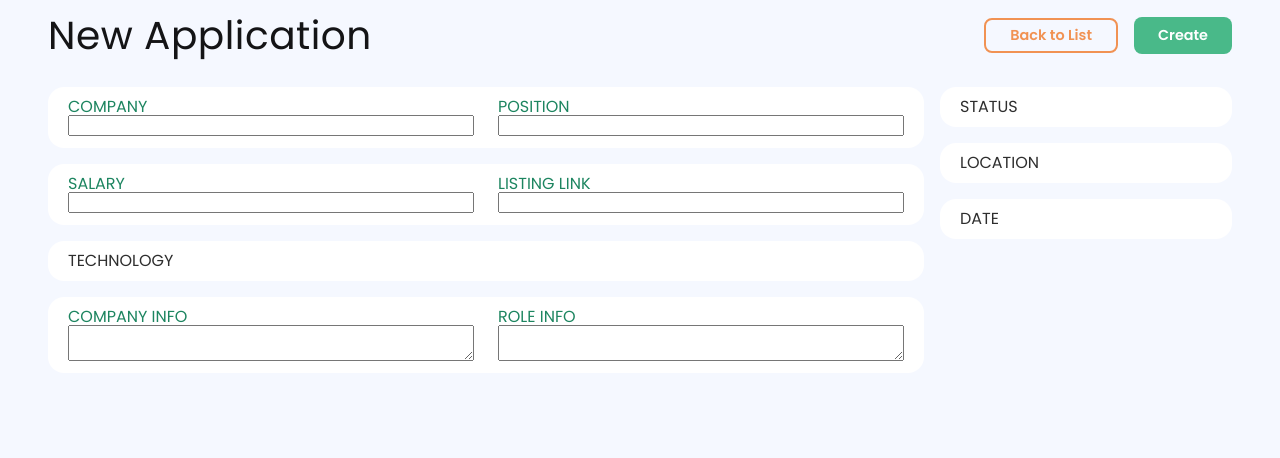
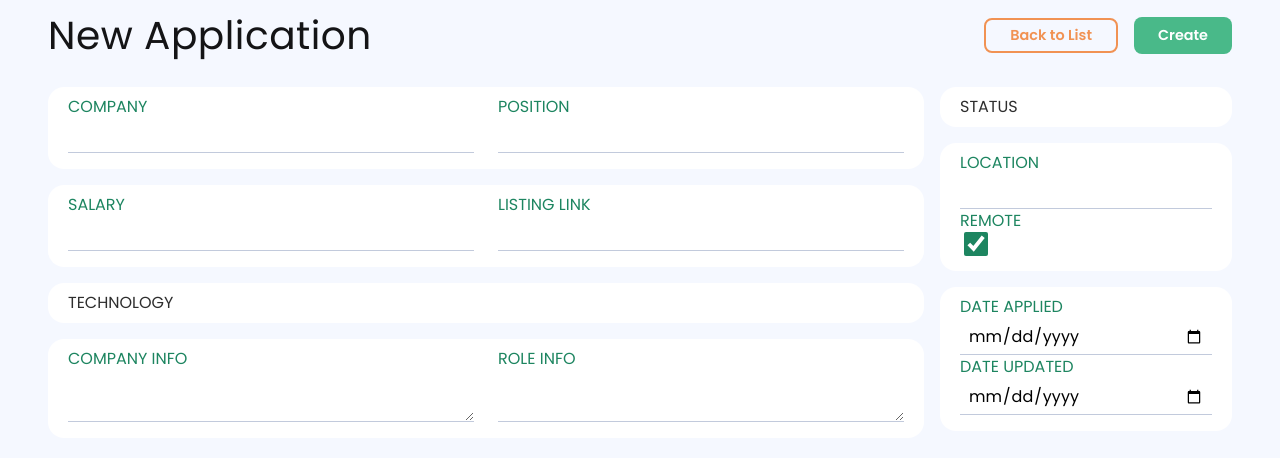
Before and after one commit to RUnroe/job-tracker, a React (Vite) app in the folder frontend/: page /application/new in a window 1280 px wide. Shown: the top 458 px of the page. Built offline with nearby package versions, Linux system fonts and the light colour scheme.

Commit message:
Build out most input fields on application page and style

```diff
--- a/frontend/src/components/Input.tsx
+++ b/frontend/src/components/Input.tsx
@@ -24,7 +24,7 @@ const Input = ({title, fieldType, fieldKey, fieldValue, fieldChecked, fieldUpdat
       case InputFieldType.Checkbox:
         return <input id={fieldKey} type="checkbox" checked={fieldChecked} onChange={(event) => fieldUpdateHandler && fieldUpdateHandler(fieldKey, event.target.checked)}/>;
       case InputFieldType.Calendar:
-        return <input id={fieldKey} type="calendar" value={fieldValue} onChange={(event) => fieldUpdateHandler && fieldUpdateHandler(fieldKey, event.target.value)}/>;
+        return <input id={fieldKey} type="date" value={fieldValue} onChange={(event) => fieldUpdateHandler && fieldUpdateHandler(fieldKey, event.target.value)}/>;
     }
   }
 
--- a/frontend/src/pages/ApplicationSingle.tsx
+++ b/frontend/src/pages/ApplicationSingle.tsx
@@ -115,8 +115,38 @@ const ApplicationList = ({ isNew }: Props) => {
           <div className="right flex column gap-1">
             <Card>STATUS</Card>
 
-            <Card>LOCATION</Card>
-            <Card>DATE</Card>
+            <Card>
+              <Input
+                title="Location"
+                fieldKey="location"
+                fieldType={InputFieldType.Text}
+                fieldValue={application.location}
+                fieldUpdateHandler={fieldUpdateHandler}
+              />
+              <Input
+                title="Remote"
+                fieldKey="isRemote"
+                fieldType={InputFieldType.Checkbox}
+                fieldChecked={application.isRemote}
+                fieldUpdateHandler={fieldUpdateHandler}
+              />
+              </Card>
+            <Card>
+              <Input
+                title="Date Applied"
+                fieldKey="dateApplied"
+                fieldType={InputFieldType.Calendar}
+                fieldValue={application.dateApplied}
+                fieldUpdateHandler={fieldUpdateHandler}
+              />
+              <Input
+                title="Date Updated"
+                fieldKey="dateUpdated"
+                fieldType={InputFieldType.Calendar}
+                fieldValue={application.dateUpdated}
+                fieldUpdateHandler={fieldUpdateHandler}
+              />
+            </Card>
           </div>
         </section>
       </section>
--- a/frontend/src/styles/components/_form.scss
+++ b/frontend/src/styles/components/_form.scss
@@ -3,9 +3,84 @@
   flex-direction: column;
   width: 100%;
   box-sizing: border-box;
+}
 
-  input, textarea {
-    width: 100%;
-    box-sizing: border-box;
+
+input, textarea {
+  width: 100%;
+  box-sizing: border-box;
+  font-family: 'Poppins', sans-serif;
+  font-size: 1rem;
+  accent-color: var(--color-primary-dark);
+}
+
+textarea {
+  resize: vertical;
+  font-size: 0.9rem;
+}
+
+input:not([type='checkbox']), textarea {
+  // border: 1px solid var(--color-tertiary-light);
+  border: none;
+  border-bottom: 1px solid var(--color-border);
+  padding: 0.25rem 0.5rem;
+  outline:none;
+  margin: 0.25rem 0;
+  transition: 0.15s ease border-color;
+
+  &:active, &:focus {
+    border-color: var(--color-primary-medium);
   }
 }
+input[type=checkbox] {
+  width:  1.5rem;
+  height: 1.5rem;
+}
+
+/**************************
+        Buttons
+**************************/
+
+.btn {
+  font-family: "Poppins", sans-serif;
+  font-size: 0.9rem;
+  font-weight: 600;
+  padding: 0.5rem 1.5rem;
+  border-radius: 6px;
+  text-decoration: none;
+  // margin: 1rem;
+  transition: background-color 0.2s ease, color 0.2s ease;
+  background-color: var(--color-text-body);
+  color: var(--color-btn-primary-text);
+
+  border-radius: var(--border-radius-button);
+  border: none;
+
+
+  &.primary {
+      color: var(--color-btn-primary-text);
+      background-color: var(--color-btn-primary-background);
+
+      &:hover {
+          background-color: var(--color-btn-primary-bg-hover);
+      }
+  }
+
+
+
+  &.secondary {
+      background-color: transparent;
+      color: var(--color-btn-outline);
+      border: 2px solid var(--color-btn-outline);
+
+      &:hover {
+          background-color: var(--color-btn-outline);
+          color: var(--color-bg-secondary);
+      }
+  }
+
+  &:not(:disabled) {
+    cursor: pointer;
+  }
+
+}
--- a/frontend/src/styles/components/_general.scss
+++ b/frontend/src/styles/components/_general.scss
@@ -93,53 +93,7 @@ a, a:visited {
 
 
 
-/**************************
-        Buttons
-**************************/
 
-.btn {
-  font-family: "Poppins", sans-serif;
-  font-size: 0.9rem;
-  font-weight: 600;
-  padding: 0.5rem 1.5rem;
-  border-radius: 6px;
-  text-decoration: none;
-  // margin: 1rem;
-  transition: background-color 0.2s ease, color 0.2s ease;
-  background-color: var(--color-text-body);
-  color: var(--color-btn-primary-text);
-
-  border-radius: var(--border-radius-button);
-  border: none;
-
-
-  &.primary {
-      color: var(--color-btn-primary-text);
-      background-color: var(--color-btn-primary-background);
-
-      &:hover {
-          background-color: var(--color-btn-primary-bg-hover);
-      }
-  }
-
-
-
-  &.secondary {
-      background-color: transparent;
-      color: var(--color-btn-outline);
-      border: 2px solid var(--color-btn-outline);
-
-      &:hover {
-          background-color: var(--color-btn-outline);
-          color: var(--color-bg-secondary);
-      }
-  }
-
-  &:not(:disabled) {
-    cursor: pointer;
-  }
-
-}
 
 
 
--- a/frontend/src/styles/util/_variables.scss
+++ b/frontend/src/styles/util/_variables.scss
@@ -24,6 +24,8 @@ $green-300: #78DAB0;
 $yellow-700: #F19253;
 $yellow-300: #FFE0A8;
 
+$blue-300: #A6C6F3;
+
 $light-400: #C2CADC;
 $light-200: #F5F8FF;
 $light-100: #FFFFFF;
@@ -36,12 +38,15 @@ $light-100: #FFFFFF;
     --color-bg-primary: #{$light-200};
     --color-bg-secondary: #{$light-100};
 
+    --color-border: #{$light-400};
 
     --color-primary-dark: #{$green-700};
     --color-primary-medium: #{$green-500};
 
     --color-secondary-dark: #{$yellow-700};
     --color-secondary-light: #{$yellow-300};
+
+    --color-tertiary-light: #{$blue-300};
 
     --color-text-title: #{$dark-500};
     --color-text-subtitle: #{$green-700};
```
